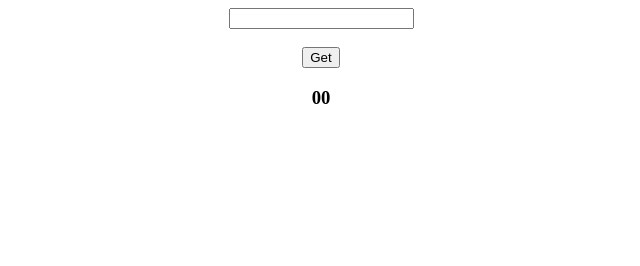
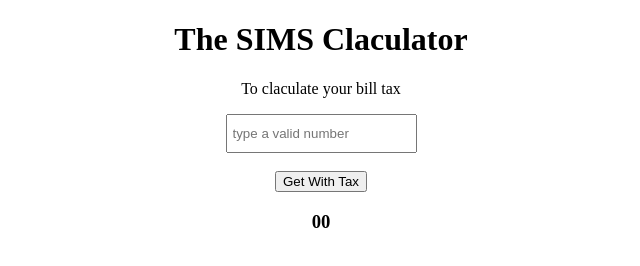
Before and after one commit to m-minhajul-alam/SIMS-Calculator, a plain HTML site: page index.html in a window 1280 px wide. Shown: the whole page, without its empty margins (319-959 px from the left). Drawn offline with Linux system fonts and the light colour scheme.

Commit message:
added header section

```diff
--- a/index.html
+++ b/index.html
@@ -1,20 +1,37 @@
 <!DOCTYPE html>
 <html lang="en">
+
 <head>
     <meta charset="UTF-8">
     <meta name="viewport" content="width=device-width, initial-scale=1.0">
-    <title>SIMS Text Claculator</title>
+    <title>SIMS Claculator</title>
     <link rel="stylesheet" href="styles/style.css">
 </head>
+
 <body>
+    <header>
+        <h1 class="title">The SIMS Claculator</h1>
+        <p>To claculate your bill tax</p>
+    </header>
     <main>
-        <input type="number" id="input-num">
-        <br>
-        <br>
-        <button id="get-btn">Get</button>
-        <br>
-        <h3 id="with-tex">00</h3>
+        <section>
+            <div>
+                <input type="number" id="input-num" placeholder="type a valid number">
+                <br>
+                <br>
+                <button id="get-btn">Get With Tax</button>
+                <br>
+                <h3 id="with-tex">00</h3>
+            </div>
+        </section>
+        <section>
+
+        </section>
     </main>
+    <footer>
+
+    </footer>
     <script src="js/sims-calculator.js"></script>
 </body>
+
 </html>
--- a/styles/style.css
+++ b/styles/style.css
@@ -1,3 +1,6 @@
-main{
+body{
     text-align: center;
 }
+#input-num{
+    padding: 10px 5px;
+}
```
